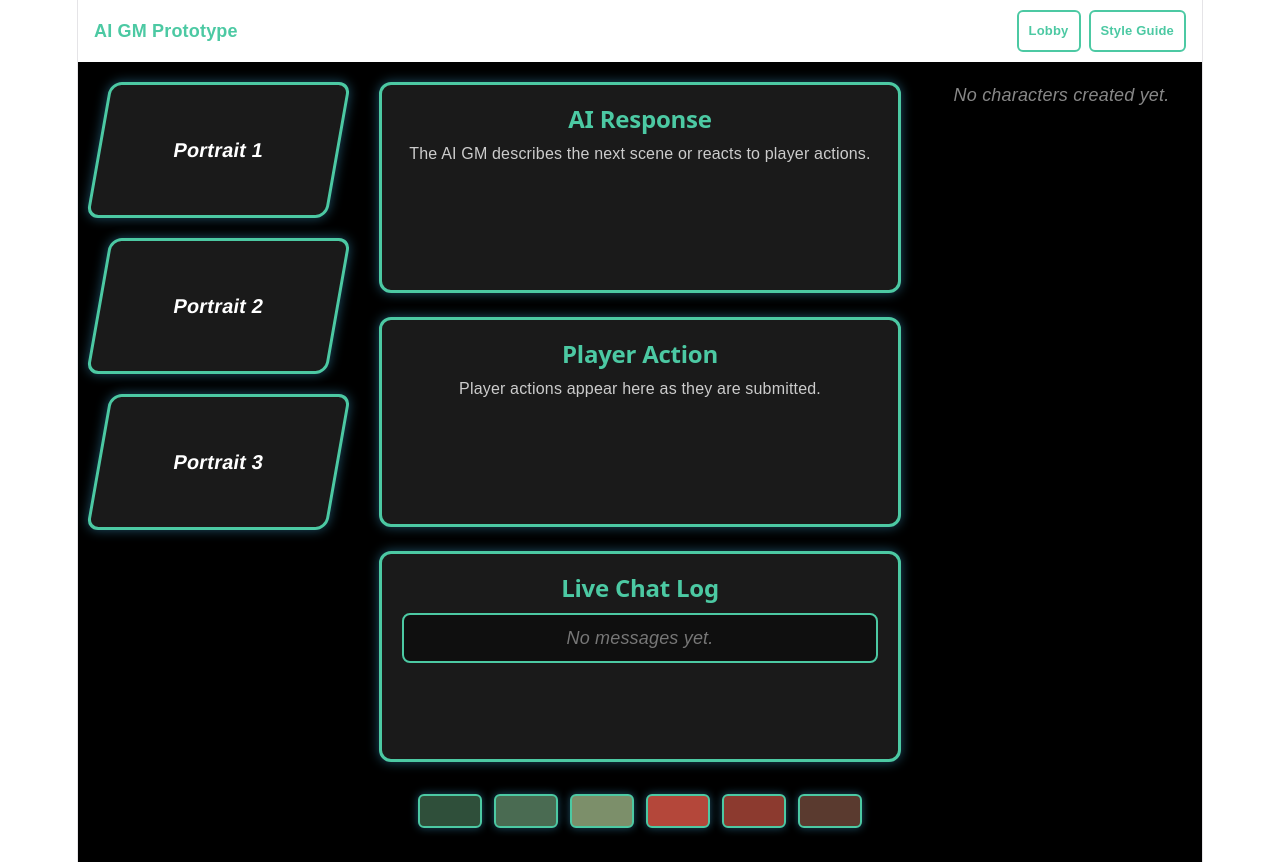
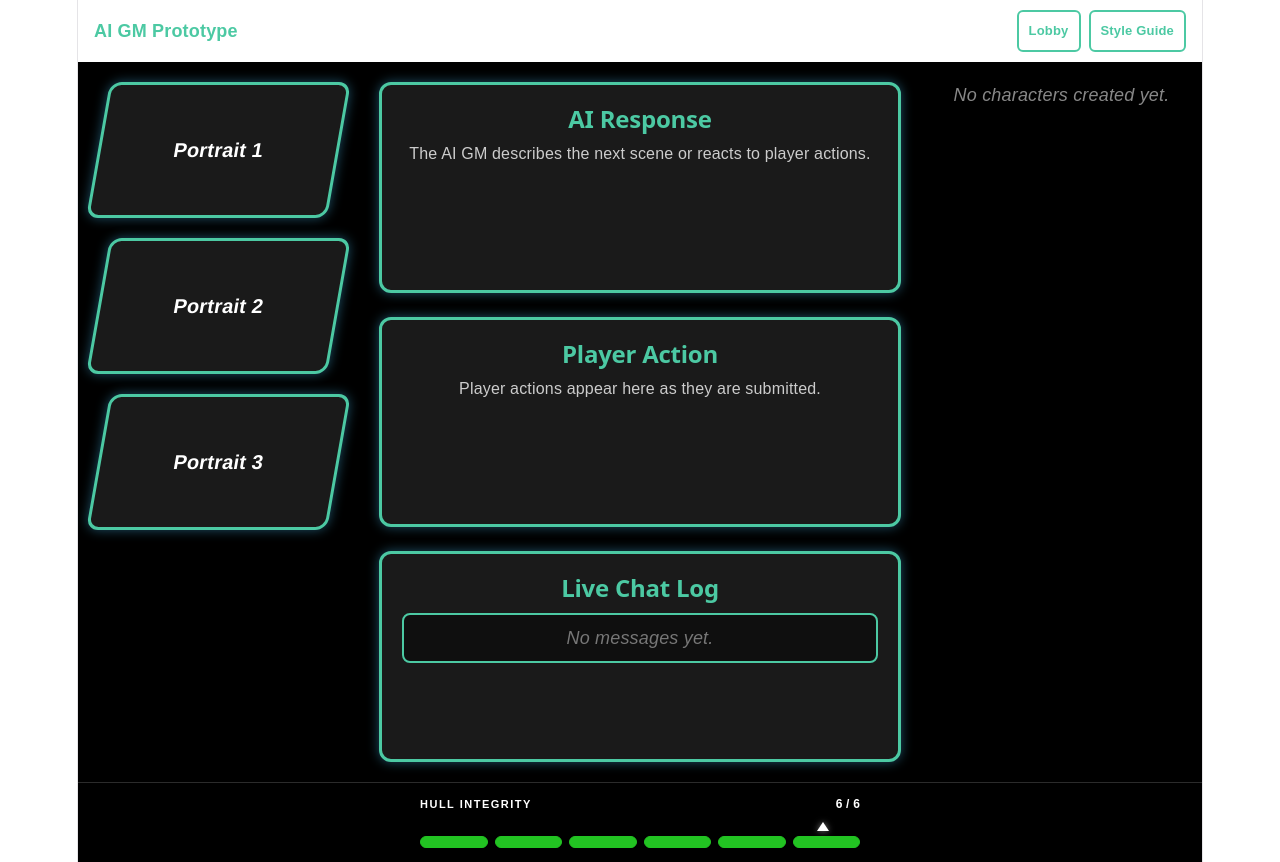
Before and after one commit to gcc-capstone/ttrpg, a React (Vite) app in the folder ui-prototype/: page / in a window 1280 px wide. Both pictures are taken after typing "Sample" into the empty fields and a click on the button "Create Host". Built offline with nearby package versions, Linux system fonts and the light colour scheme.

Commit message:
Added hull integrity

```diff
--- a/ui-prototype/src/ClientScreen.tsx
+++ b/ui-prototype/src/ClientScreen.tsx
@@ -2,7 +2,7 @@ import React, { useState } from "react";
 import { useGlobalStore } from "./GlobalStore";
 
 export default function ClientScreen({ clientId }: { clientId?: number }) {
-  const { addCharacter, addMessage } = useGlobalStore();
+  const { addCharacter, addMessage, updateHullIntegrity } = useGlobalStore();
 
   const [mode, setMode] = useState<"create" | "preview" | "chat">("create");
 
@@ -61,6 +61,14 @@ export default function ClientScreen({ clientId }: { clientId?: number }) {
 
   const sendAction = (action: string) => {
     addMessage({ from: `client${clientId ?? ""}`, text: `Action: ${action}` });
+
+    // Only Attack and Defend affect the ship's hull integrity.
+    if (action === "Attack") {
+      updateHullIntegrity(-1);
+    } else if (action === "Defend") {
+      updateHullIntegrity(1);
+    }
+
     addMessage({ from: "gm", text: "Your action ripples through the scene." });
   };
 
--- a/ui-prototype/src/GlobalStore.tsx
+++ b/ui-prototype/src/GlobalStore.tsx
@@ -34,6 +34,8 @@ type Store = {
 
   addCharacter: (c: Character) => void;
   addMessage: (m: Message) => void;
+  hullIntegrity: number;
+  updateHullIntegrity: (delta: number) => void;
 };
 
 const GlobalContext = createContext<Store | null>(null);
@@ -51,6 +53,13 @@ export function GlobalStoreProvider({ children }: { children: React.ReactNode })
 
   const [characters, setCharacters] = useState<Character[]>([]);
   const [messages, setMessages] = useState<Message[]>([]);
+
+  // Temporary prototype hull state. The six visible segments are the
+  // starting hit points, but the actual value is allowed to exceed six.
+  const [hullIntegrity, setHullIntegrity] = useState<number>(() => {
+    const saved = localStorage.getItem("hullIntegrity");
+    return saved ? Number(saved) : 6;
+  });
 
   // Track which clients have joined each host
   const [hostClients, setHostClients] = useState<
@@ -94,6 +103,10 @@ export function GlobalStoreProvider({ children }: { children: React.ReactNode })
 
       if (data.type === "addMessage") {
         setMessages((prev) => [...prev, data.payload]);
+      }
+
+      if (data.type === "hull-integrity") {
+        setHullIntegrity((prev) => Math.max(0, prev + data.delta));
       }
     };
   }, []);
@@ -146,6 +159,17 @@ export function GlobalStoreProvider({ children }: { children: React.ReactNode })
     channel.postMessage({ type: "addMessage", payload: m });
   };
 
+  // Change hull integrity from client actions.
+  // A delta is broadcast so multiple tabs can contribute changes.
+  const updateHullIntegrity = (delta: number) => {
+    setHullIntegrity((prev) => Math.max(0, prev + delta));
+    channel.postMessage({ type: "hull-integrity", delta });
+  };
+
+  useEffect(() => {
+    localStorage.setItem("hullIntegrity", String(hullIntegrity));
+  }, [hullIntegrity]);
+
   return (
     <GlobalContext.Provider
       value={{
@@ -159,6 +183,8 @@ export function GlobalStoreProvider({ children }: { children: React.ReactNode })
         markClientJoined,
         addCharacter,
         addMessage,
+        hullIntegrity,
+        updateHullIntegrity,
       }}
     >
       {children}
--- a/ui-prototype/src/HostScreen.tsx
+++ b/ui-prototype/src/HostScreen.tsx
@@ -7,7 +7,8 @@ export default function HostScreen() {
     messages,
     createHost,
     selectedHost,
-    hosts
+    hosts,
+    hullIntegrity,
   } = useGlobalStore();
 
   // Register this host session only once
@@ -90,16 +91,65 @@ export default function HostScreen() {
         ))}
       </div>
 
-      {/* BOTTOM — color palette */}
-      <div style={styles.paletteRow}>
-        {["#2F4F3A", "#4A6B52", "#7C8F6A", "#B4473A", "#8C3A2F", "#5A3A2F"].map(
-          (color, i) => (
-            <div key={i} style={{ ...styles.swatch, backgroundColor: color }} />
-          )
+      {/* BOTTOM — ship hull integrity */}
+      <div style={styles.hullRow}>
+        <div style={styles.hullLabel}>
+          <span style={styles.hullTitle}>HULL INTEGRITY</span>
+          <span style={styles.hullValue}>
+            {hullIntegrity} / {MAX_HULL_INTEGRITY}
+            {hullIntegrity > MAX_HULL_INTEGRITY
+              ? ` (+${hullIntegrity - MAX_HULL_INTEGRITY})`
+              : ""}
+          </span>
+        </div>
+
+        <div style={styles.hullTrack}>
+          {Array.from({ length: MAX_HULL_INTEGRITY }).map((_, i) => (
+            <div
+              key={i}
+              style={{
+                ...styles.hullPoint,
+                ...(i < Math.min(hullIntegrity, MAX_HULL_INTEGRITY)
+                  ? {
+                      ...styles.hullPointFilled,
+                      backgroundColor: getHullColor(hullIntegrity),
+                      borderColor: getHullColor(hullIntegrity),
+                    }
+                  : {}),
+              }}
+            />
+          ))}
+
+          <div
+            style={{
+              ...styles.hullPointer,
+              left: `${(
+                (Math.min(Math.max(hullIntegrity, 1), MAX_HULL_INTEGRITY) - 0.5) /
+                MAX_HULL_INTEGRITY
+              ) * 100}%`,
+            }}
+            aria-label={`Hull integrity pointer at ${hullIntegrity}`}
+          />
+        </div>
+
+        {hullIntegrity > MAX_HULL_INTEGRITY && (
+          <div style={styles.hullOverflow}>
+            Hull integrity is above the visible hit points.
+          </div>
         )}
       </div>
     </div>
   );
+}
+
+const MAX_HULL_INTEGRITY = 6;
+
+function getHullColor(health: number) {
+  // 0 health = red, 6+ health = green.
+  // Hue moves through yellow as the hull recovers.
+  const clamped = Math.min(Math.max(health, 0), MAX_HULL_INTEGRITY);
+  const hue = (clamped / MAX_HULL_INTEGRITY) * 120;
+  return `hsl(${hue}, 70%, 45%)`;
 }
 
 const styles: Record<string, React.CSSProperties> = {
@@ -225,18 +275,75 @@ const styles: Record<string, React.CSSProperties> = {
     color: "#CCCCCC",
   },
 
-  paletteRow: {
+  hullRow: {
     gridColumn: "1 / span 3",
     display: "flex",
-    gap: "12px",
-    padding: "12px",
+    flexDirection: "column",
     justifyContent: "center",
+    alignItems: "center",
+    padding: "8px 20px 12px",
+    backgroundColor: "#000000",
+    borderTop: "1px solid #2B2B2B",
+    gap: "6px",
   },
-  swatch: {
-    width: "60px",
-    height: "30px",
-    borderRadius: "6px",
-    border: "2px solid #4CC9A3",
-    boxShadow: "0 0 8px rgba(76, 201, 255, 0.4)",
+  hullLabel: {
+    display: "flex",
+    justifyContent: "space-between",
+    alignItems: "center",
+    width: "100%",
+    maxWidth: "440px",
+    color: "#FFFFFF",
+  },
+  hullTitle: {
+    fontSize: "11px",
+    fontWeight: 700,
+    letterSpacing: "1.5px",
+  },
+  hullValue: {
+    fontSize: "12px",
+    fontWeight: 700,
+    color: "#FFFFFF",
+  },
+  hullTrack: {
+    position: "relative",
+    display: "grid",
+    gridTemplateColumns: "repeat(6, 1fr)",
+    gap: "7px",
+    alignItems: "center",
+    width: "100%",
+    maxWidth: "440px",
+    height: "32px",
+    paddingTop: "10px",
+    boxSizing: "border-box",
+  },
+  hullPoint: {
+    height: "12px",
+    borderRadius: "999px",
+    backgroundColor: "#202020",
+    border: "1px solid #555555",
+    boxSizing: "border-box",
+    transition: "background-color 0.2s, border-color 0.2s",
+  },
+  hullPointFilled: {
+    backgroundColor: "#2F4F3A",
+  },
+  hullPointer: {
+    position: "absolute",
+    top: "-1px",
+    width: 0,
+    height: 0,
+    borderLeft: "6px solid transparent",
+    borderRight: "6px solid transparent",
+    borderBottom: "9px solid #FFFFFF",
+    transform: "translateX(-6px)",
+    transition: "left 0.2s ease",
+    filter: "drop-shadow(0 0 3px rgba(255, 255, 255, 0.5))",
+  },
+  hullOverflow: {
+    width: "100%",
+    maxWidth: "440px",
+    fontSize: "11px",
+    color: "#888888",
+    textAlign: "right",
   },
 };
```
